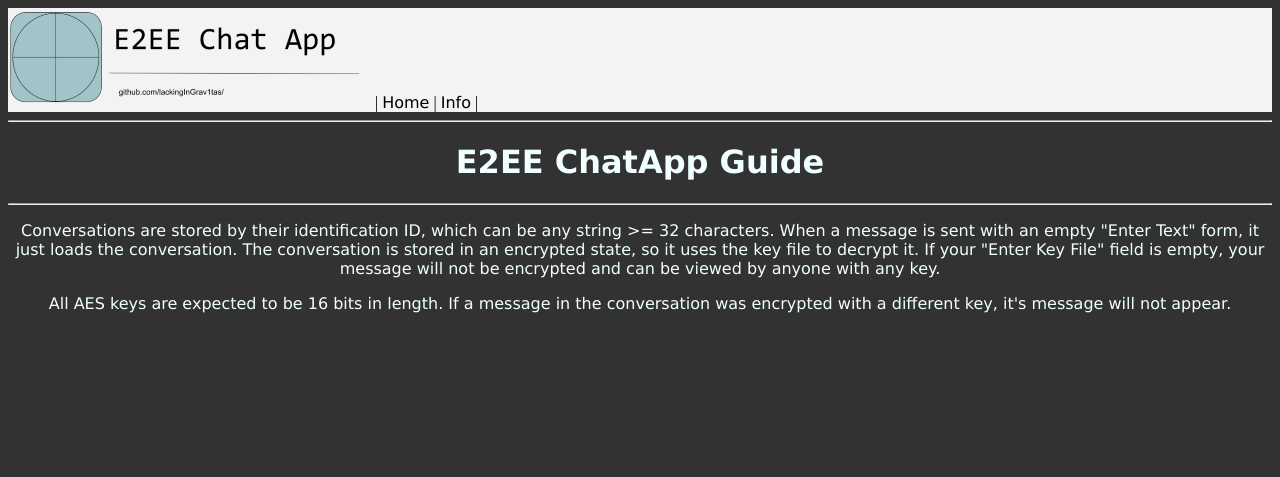
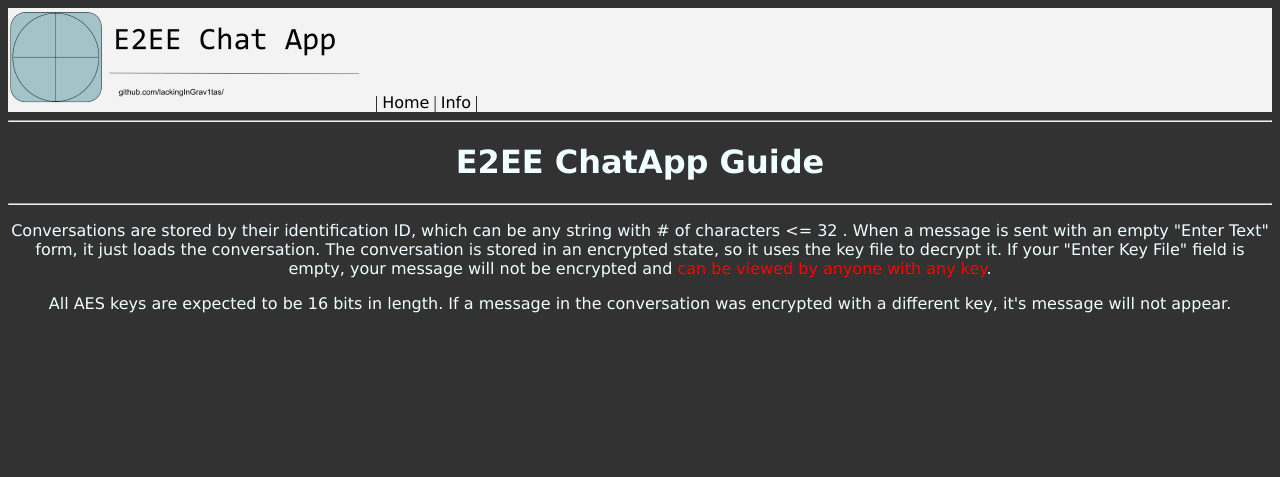
Before and after one commit to LackingInGrav1tas/secure-chatapp, a Flask app: page /info/ in a window 1280 px wide. Shown: the top 477 px of the page. Run offline with Flask 2, Linux system fonts and the light colour scheme.

Commit message:
Update info.html

```diff
--- a/templates/info.html
+++ b/templates/info.html
@@ -28,10 +28,10 @@
         </center>
         <hr>
         <p>
-            Conversations are stored by their identification ID, which can be any string >= 32 characters.
+            Conversations are stored by their identification ID, which can be any string with # of characters <= 32 .
             When a message is sent with an empty "Enter Text" form, it just loads the conversation. The conversation
             is stored in an encrypted state, so it uses the key file to decrypt it. If your "Enter Key File" field is empty,
-            your message will not be encrypted and can be viewed by anyone with any key.
+            your message will not be encrypted and <a style="color: red;">can be viewed by anyone with any key</a>.
         </p>
         <p>
             All AES keys are expected to be 16 bits in length. If a message in the conversation was encrypted with a
```
